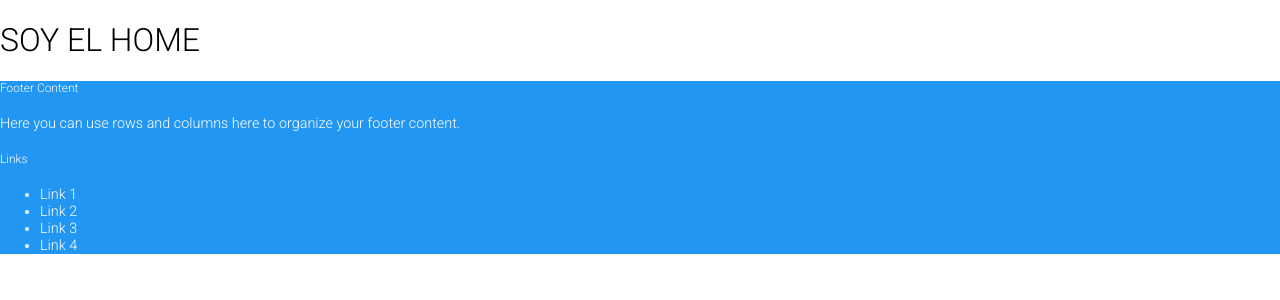
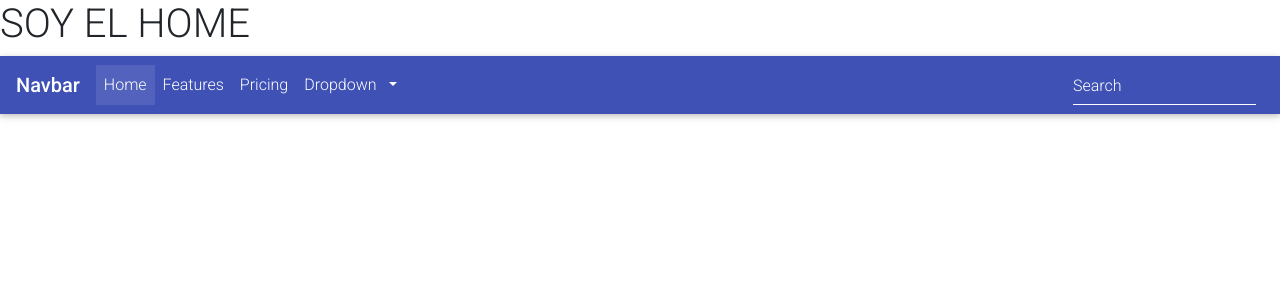
Before and after one commit to Carlareneedc/SMU-Hackthon, a React (Create React App) app: page / in a window 1280 px wide. Shown: the top 300 px of the page. Built offline with nearby package versions, Linux system fonts and the light colour scheme.

Commit message:
inicio navbar

```diff
--- a/package.json
+++ b/package.json
@@ -7,6 +7,8 @@
     "@testing-library/react": "^9.5.0",
     "@testing-library/user-event": "^7.2.1",
     "firebase": "^7.21.1",
+    "mdbootstrap": "^4.19.1",
+    "mdbreact": "^4.27.0",
     "react": "^16.13.1",
     "react-dom": "^16.13.1",
     "react-firebaseui": "^4.1.0",
--- a/src/components/Home.jsx
+++ b/src/components/Home.jsx
@@ -1,11 +1,11 @@
 import React from 'react'
-import FooterPage from './FooterPage'
+import NavbarPage from './NavbarPage'
 
 const Home = () => {
     return (
         <div>
             <h1>SOY EL HOME</h1>
-            <FooterPage />
+            <NavbarPage />
         </div>
     )
 }
--- /dev/null
+++ b/src/components/NavbarPage.jsx
@@ -0,0 +1,69 @@
+import React, { Component } from "react";
+import {
+MDBNavbar, MDBNavbarBrand, MDBNavbarNav, MDBNavItem, MDBNavLink, MDBNavbarToggler, MDBCollapse, MDBFormInline,
+MDBDropdown, MDBDropdownToggle, MDBDropdownMenu, MDBDropdownItem
+} from "mdbreact";
+import '@fortawesome/fontawesome-free/css/all.min.css';
+import 'bootstrap-css-only/css/bootstrap.min.css';
+import 'mdbreact/dist/css/mdb.css';
+import { BrowserRouter as Router } from 'react-router-dom';
+
+class NavbarPage extends Component {
+state = {
+  isOpen: false
+};
+
+toggleCollapse = () => {
+  this.setState({ isOpen: !this.state.isOpen });
+}
+
+render() {
+  return (
+    <Router>
+      <MDBNavbar color="indigo" dark expand="md">
+        <MDBNavbarBrand>
+          <strong className="white-text">Navbar</strong>
+        </MDBNavbarBrand>
+        <MDBNavbarToggler onClick={this.toggleCollapse} />
+        <MDBCollapse id="navbarCollapse3" isOpen={this.state.isOpen} navbar>
+          <MDBNavbarNav left>
+            <MDBNavItem active>
+              <MDBNavLink to="#!">Home</MDBNavLink>
+            </MDBNavItem>
+            <MDBNavItem>
+              <MDBNavLink to="#!">Features</MDBNavLink>
+            </MDBNavItem>
+            <MDBNavItem>
+              <MDBNavLink to="#!">Pricing</MDBNavLink>
+            </MDBNavItem>
+            <MDBNavItem>
+              <MDBDropdown>
+                <MDBDropdownToggle nav caret>
+                  <span className="mr-2">Dropdown</span>
+                </MDBDropdownToggle>
+                <MDBDropdownMenu>
+                  <MDBDropdownItem href="#!">Action</MDBDropdownItem>
+                  <MDBDropdownItem href="#!">Another Action</MDBDropdownItem>
+                  <MDBDropdownItem href="#!">Something else here</MDBDropdownItem>
+                  <MDBDropdownItem href="#!">Something else here</MDBDropdownItem>
+                </MDBDropdownMenu>
+              </MDBDropdown>
+            </MDBNavItem>
+          </MDBNavbarNav>
+          <MDBNavbarNav right>
+            <MDBNavItem>
+              <MDBFormInline waves>
+                <div className="md-form my-0">
+                  <input className="form-control mr-sm-2" type="text" placeholder="Search" aria-label="Search" />
+                </div>
+              </MDBFormInline>
+            </MDBNavItem>
+          </MDBNavbarNav>
+        </MDBCollapse>
+      </MDBNavbar>
+    </Router>
+    );
+  }
+}
+
+export default NavbarPage;
```
Also changed, not shown: 1 other file (tests, documents, lock files or other folders).
